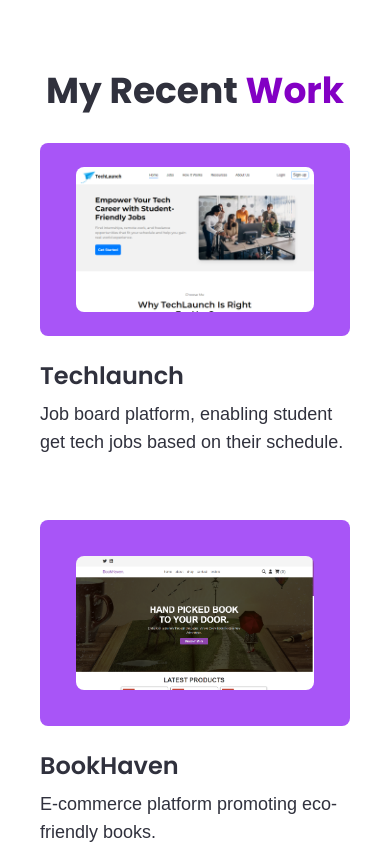
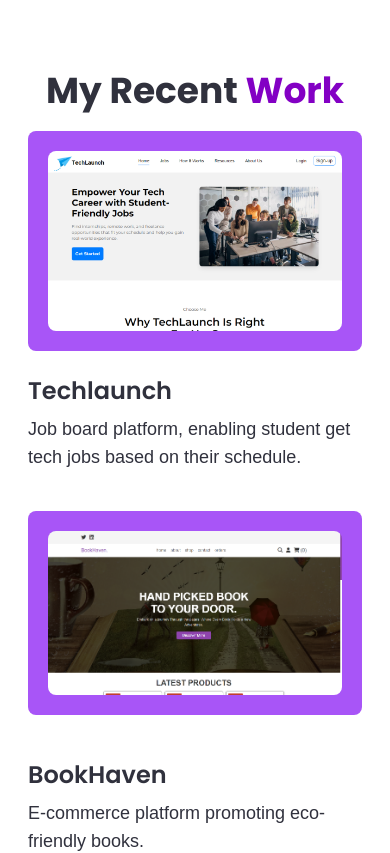
Before and after one commit to LetcodeitwithDave/sololaDavid, a React (Vite) app: page / in a window 390 px wide. Shown: the part 1760-2613 px from the top of the page. Built offline with nearby package versions, Linux system fonts and the light colour scheme; a web font is replaced by a local one.

Commit message:
adjust design

```diff
--- a/src/sections/Projects.jsx
+++ b/src/sections/Projects.jsx
@@ -8,8 +8,8 @@ function Projects() {
         My Recent <span className="text-buttonColor">Work</span>
       </h1>
       <div className="mt-4 flex flex-col justify-center lg:flex-row gap-8">
-        <div className="lg:w-1/2 lg:h-1/2 h-1/2 w-full px-4 py-4">
-          <div className="px-9 py-6 bg-purple-500 rounded-lg hover:bg-purple-600 transition duration-300">
+        <div className="lg:w-1/2 lg:h-1/2 h-1/2 w-full px-1 py-1 lg:px-4 lg:py-4 ">
+          <div className="px-5 py-5 md:px-8 md:py-8 lg:px-9 lg:py-6 bg-purple-500 rounded-lg hover:bg-purple-600 transition duration-300">
             <img
               src={jobproject}
               alt=""
@@ -30,8 +30,8 @@ function Projects() {
           </div>
         </div>
 
-        <div className="lg:w-1/2 lg:h-1/2 h-1/2 w-full px-4 py-4">
-          <div className="px-9 py-9 bg-purple-500 rounded-lg hover:bg-purple-600 transition duration-300">
+        <div className="lg:w-[53%] lg:h-1/2 h-1/2 w-full px-1 py-1 lg:px-4 lg:py-4">
+          <div className="px-5 py-5 md:px-8 md:py-8 lg:px-9 lg:py-6 bg-purple-500 rounded-lg hover:bg-purple-600 transition duration-300">
             <img
               src={bookproject}
               alt=""
@@ -39,7 +39,7 @@ function Projects() {
             />
           </div>
 
-          <div className="mt-4">
+          <div className="mt-9">
             <h1 className="font-poppinsSemiBold text-2xl py-2 text-baseContent">
               BookHaven
             </h1>
```
